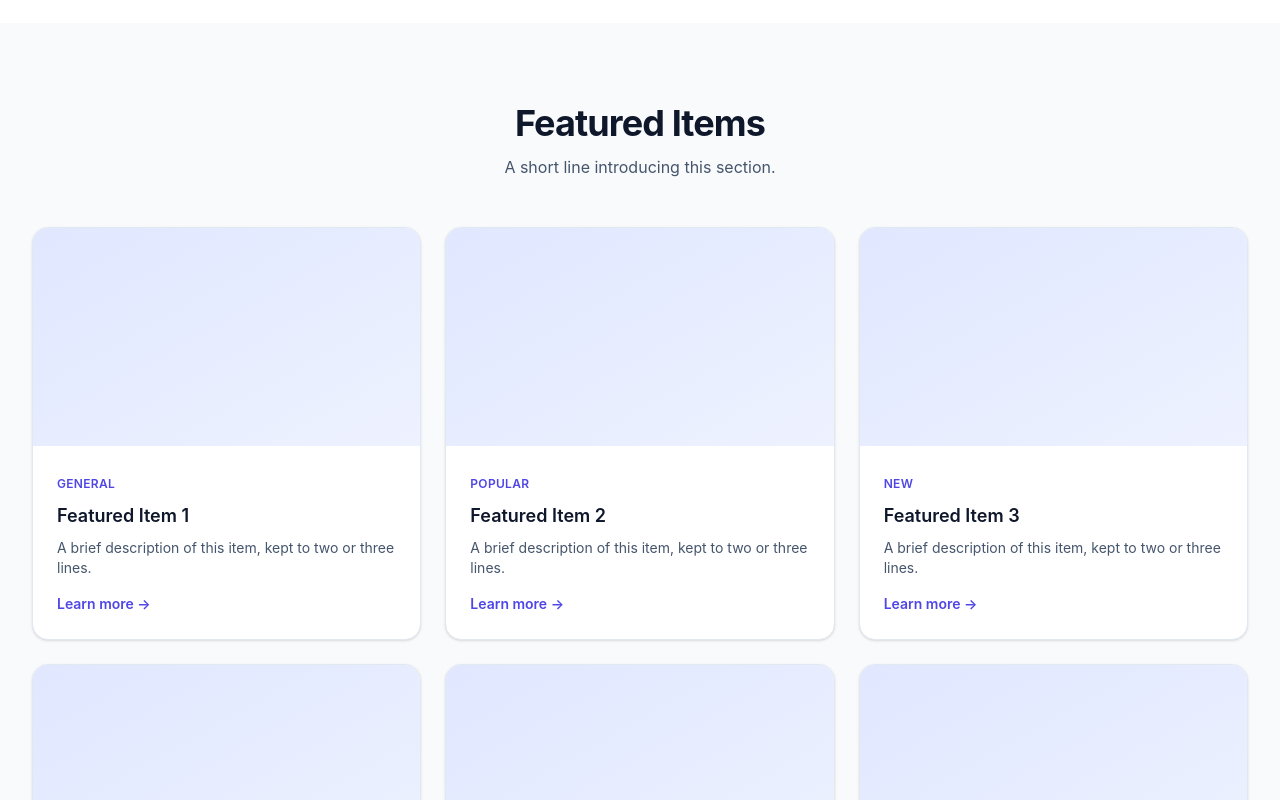
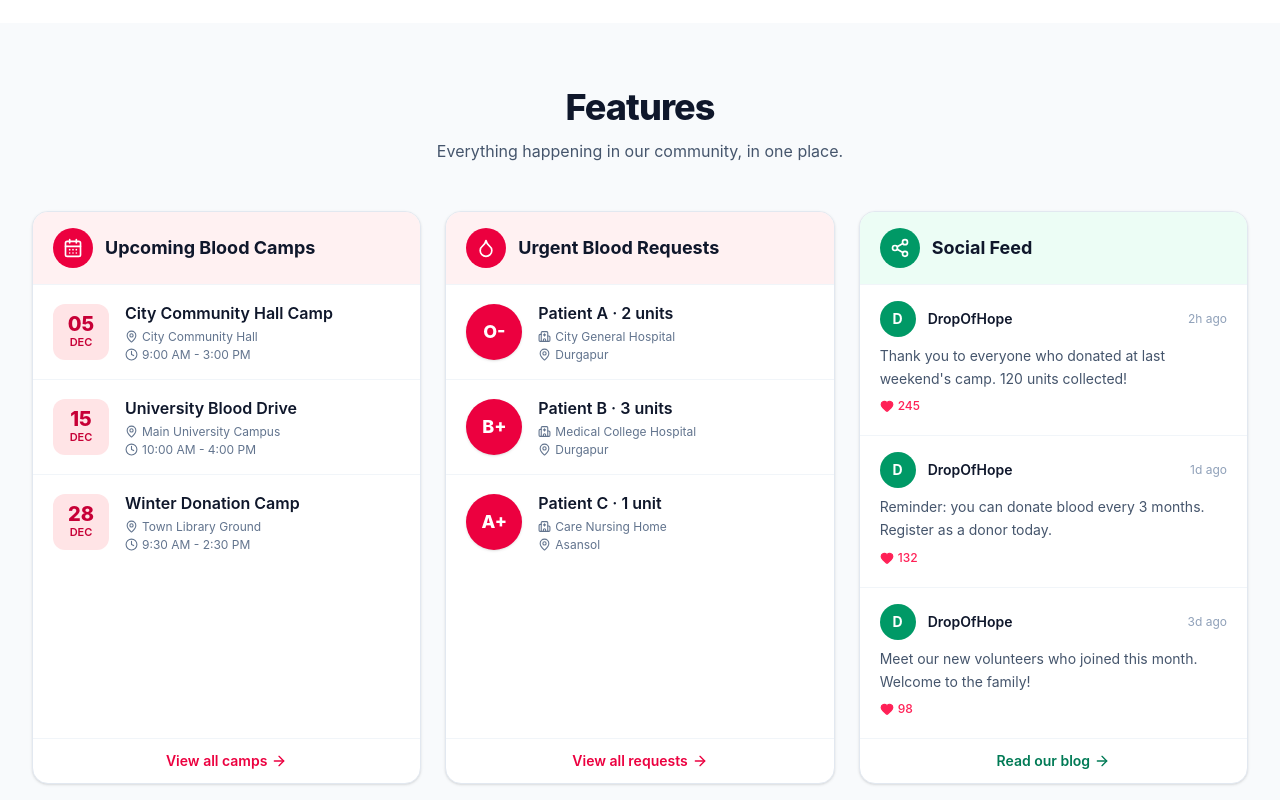
Before and after one commit to CheSubhro/dropofhope, a Vue app: page / in a window 1280 px wide. Shown: the part 1800-2600 px from the top of the page. Built offline with nearby package versions, Linux system fonts and the light colour scheme.

Commit message:
features done

```diff
--- a/src/components/home/FeaturedGrid.vue
+++ b/src/components/home/FeaturedGrid.vue
@@ -1,28 +1,108 @@
 <script setup>
-defineProps({ featured: { type: Object, required: true } })
+import { ArrowRight, CalendarDays, Droplet, Share2, MapPin, Clock, Hospital, Heart } from 'lucide-vue-next'
+
+defineProps({ features: { type: Object, required: true } })
 </script>
 
 <template>
-  <section id="featured" class="bg-slate-50 py-20">
+  <section class="bg-slate-50 py-16">
     <div class="mx-auto max-w-7xl px-4 sm:px-6 lg:px-8">
       <div class="mx-auto max-w-2xl text-center">
-        <h2 class="text-3xl font-bold tracking-tight sm:text-4xl">{{ featured.title }}</h2>
-        <p class="mt-3 text-slate-600">{{ featured.subtitle }}</p>
+        <h2 class="text-3xl font-extrabold tracking-tight text-slate-900 sm:text-4xl">{{ features.title }}</h2>
+        <p class="mt-3 text-slate-600">{{ features.subtitle }}</p>
       </div>
 
-      <div class="mt-12 grid gap-6 sm:grid-cols-2 lg:grid-cols-3">
-        <article v-for="item in featured.items" :key="item.id"
-                 class="group overflow-hidden rounded-2xl border border-slate-200 bg-white shadow-sm transition hover:-translate-y-1 hover:shadow-md">
-          <img v-if="item.image" :src="item.image" :alt="item.title" class="aspect-video w-full object-cover" />
-          <div v-else class="aspect-video w-full bg-gradient-to-br from-brand-100 to-brand-50"></div>
-          <div class="p-6">
-            <span class="text-xs font-semibold uppercase tracking-wide text-brand-600">{{ item.category }}</span>
-            <h3 class="mt-2 text-lg font-semibold text-slate-900">{{ item.title }}</h3>
-            <p class="mt-2 text-sm text-slate-600">{{ item.description }}</p>
-            <a :href="item.href" class="mt-4 inline-block text-sm font-semibold text-brand-600 group-hover:text-brand-700">
-              Learn more →
-            </a>
-          </div>
+      <div class="mt-12 grid gap-6 lg:grid-cols-3">
+        <!-- Upcoming Blood Camps -->
+        <article class="flex flex-col overflow-hidden rounded-2xl border border-slate-200 bg-white shadow-sm">
+          <header class="flex items-center gap-3 border-b border-slate-100 bg-rose-50 px-5 py-4">
+            <span class="flex h-10 w-10 items-center justify-center rounded-full bg-rose-600 text-white">
+              <CalendarDays :size="20" />
+            </span>
+            <h3 class="text-lg font-bold text-slate-900">{{ features.camps.title }}</h3>
+          </header>
+
+          <ul class="flex-1 divide-y divide-slate-100">
+            <li v-for="c in features.camps.items" :key="c.id">
+              <RouterLink :to="c.to" class="flex items-center gap-4 px-5 py-4 transition hover:bg-rose-50/60">
+                <span class="flex h-14 w-14 shrink-0 flex-col items-center justify-center rounded-xl bg-rose-100 text-rose-700">
+                  <span class="text-xl font-extrabold leading-none">{{ c.day }}</span>
+                  <span class="text-[11px] font-semibold uppercase">{{ c.month }}</span>
+                </span>
+                <span class="min-w-0">
+                  <span class="block truncate font-semibold text-slate-900">{{ c.name }}</span>
+                  <span class="mt-1 flex items-center gap-1 text-xs text-slate-500"><MapPin :size="13" /> {{ c.location }}</span>
+                  <span class="mt-0.5 flex items-center gap-1 text-xs text-slate-500"><Clock :size="13" /> {{ c.time }}</span>
+                </span>
+              </RouterLink>
+            </li>
+          </ul>
+
+          <RouterLink :to="features.camps.link.to"
+                      class="flex items-center justify-center gap-1 border-t border-slate-100 px-5 py-3 text-sm font-semibold text-rose-600 hover:bg-rose-50">
+            {{ features.camps.link.label }} <ArrowRight :size="16" />
+          </RouterLink>
+        </article>
+
+        <!-- Urgent Blood Requests -->
+        <article class="flex flex-col overflow-hidden rounded-2xl border border-slate-200 bg-white shadow-sm">
+          <header class="flex items-center gap-3 border-b border-slate-100 bg-rose-50 px-5 py-4">
+            <span class="flex h-10 w-10 items-center justify-center rounded-full bg-rose-600 text-white">
+              <Droplet :size="20" />
+            </span>
+            <h3 class="text-lg font-bold text-slate-900">{{ features.requests.title }}</h3>
+          </header>
+
+          <ul class="flex-1 divide-y divide-slate-100">
+            <li v-for="r in features.requests.items" :key="r.id">
+              <RouterLink :to="r.to" class="flex items-center gap-4 px-5 py-4 transition hover:bg-rose-50/60">
+                <span class="flex h-14 w-14 shrink-0 items-center justify-center rounded-full bg-rose-600 text-lg font-extrabold text-white shadow">
+                  {{ r.group }}
+                </span>
+                <span class="min-w-0">
+                  <span class="block font-semibold text-slate-900">{{ r.patient }} · {{ r.units }} unit{{ r.units > 1 ? 's' : '' }}</span>
+                  <span class="mt-1 flex items-center gap-1 truncate text-xs text-slate-500"><Hospital :size="13" /> {{ r.hospital }}</span>
+                  <span class="mt-0.5 flex items-center gap-1 text-xs text-slate-500"><MapPin :size="13" /> {{ r.location }}</span>
+                </span>
+              </RouterLink>
+            </li>
+          </ul>
+
+          <RouterLink :to="features.requests.link.to"
+                      class="flex items-center justify-center gap-1 border-t border-slate-100 px-5 py-3 text-sm font-semibold text-rose-600 hover:bg-rose-50">
+            {{ features.requests.link.label }} <ArrowRight :size="16" />
+          </RouterLink>
+        </article>
+
+        <!--  Social Feed -->
+        <article class="flex flex-col overflow-hidden rounded-2xl border border-slate-200 bg-white shadow-sm">
+          <header class="flex items-center gap-3 border-b border-slate-100 bg-emerald-50 px-5 py-4">
+            <span class="flex h-10 w-10 items-center justify-center rounded-full bg-emerald-600 text-white">
+              <Share2 :size="20" />
+            </span>
+            <h3 class="text-lg font-bold text-slate-900">{{ features.feed.title }}</h3>
+          </header>
+
+          <ul class="flex-1 divide-y divide-slate-100">
+            <li v-for="p in features.feed.items" :key="p.id" class="px-5 py-4">
+              <div class="flex items-center gap-3">
+                <span class="flex h-9 w-9 items-center justify-center rounded-full bg-emerald-600 text-sm font-bold text-white">
+                  {{ p.author.charAt(0) }}
+                </span>
+                <span class="text-sm font-semibold text-slate-900">{{ p.author }}</span>
+                <span class="ml-auto text-xs text-slate-400">{{ p.time }}</span>
+              </div>
+              <p class="mt-2 text-sm leading-relaxed text-slate-600">{{ p.text }}</p>
+              <span class="mt-2 inline-flex items-center gap-1 text-xs font-medium text-rose-500">
+                <Heart :size="14" fill="currentColor" /> {{ p.likes }}
+              </span>
+            </li>
+          </ul>
+
+          <RouterLink :to="features.feed.link.to"
+                      class="flex items-center justify-center gap-1 border-t border-slate-100 px-5 py-3 text-sm font-semibold text-emerald-700 hover:bg-emerald-50">
+            {{ features.feed.link.label }} <ArrowRight :size="16" />
+          </RouterLink>
         </article>
       </div>
     </div>
--- a/src/data/mockData.js
+++ b/src/data/mockData.js
@@ -71,17 +71,36 @@ export const homeMock = {
       ],
     },
   },
-  featured: {
-    title: 'Featured Items',
-    subtitle: 'A short line introducing this section.',
-    items: Array.from({ length: 6 }, (_, i) => ({
-      id: i + 1,
-      title: `Featured Item ${i + 1}`,
-      description: 'A brief description of this item, kept to two or three lines.',
-      category: ['General', 'Popular', 'New'][i % 3],
-      image: null, // later: a real URL from the API
-      href: `/items/${i + 1}`,
-    })),
+    features: {
+    title: 'Features',
+    subtitle: 'Everything happening in our community, in one place.',
+    camps: {
+      title: 'Upcoming Blood Camps',
+      link: { label: 'View all camps', to: '/camp-registration' },
+      items: [
+        { id: 1, name: 'City Community Hall Camp', day: '05', month: 'Dec', time: '9:00 AM - 3:00 PM', location: 'City Community Hall', to: '/camp-registration' },
+        { id: 2, name: 'University Blood Drive', day: '15', month: 'Dec', time: '10:00 AM - 4:00 PM', location: 'Main University Campus', to: '/camp-registration' },
+        { id: 3, name: 'Winter Donation Camp', day: '28', month: 'Dec', time: '9:30 AM - 2:30 PM', location: 'Town Library Ground', to: '/camp-registration' },
+      ],
+    },
+    requests: {
+      title: 'Urgent Blood Requests',
+      link: { label: 'View all requests', to: '/request-blood' },
+      items: [
+        { id: 1, group: 'O-', patient: 'Patient A', units: 2, hospital: 'City General Hospital', location: 'Durgapur', to: '/request-blood' },
+        { id: 2, group: 'B+', patient: 'Patient B', units: 3, hospital: 'Medical College Hospital', location: 'Durgapur', to: '/request-blood' },
+        { id: 3, group: 'A+', patient: 'Patient C', units: 1, hospital: 'Care Nursing Home', location: 'Asansol', to: '/request-blood' },
+      ],
+    },
+    feed: {
+      title: 'Social Feed',
+      link: { label: 'Read our blog', to: '/blog' },
+      items: [
+        { id: 1, author: 'DropOfHope', time: '2h ago', text: 'Thank you to everyone who donated at last weekend\'s camp. 120 units collected!', likes: 245 },
+        { id: 2, author: 'DropOfHope', time: '1d ago', text: 'Reminder: you can donate blood every 3 months. Register as a donor today.', likes: 132 },
+        { id: 3, author: 'DropOfHope', time: '3d ago', text: 'Meet our new volunteers who joined this month. Welcome to the family!', likes: 98 },
+      ],
+    },
   },
   testimonials: [
     { id: 1, quote: 'This is a placeholder testimonial that shows how real feedback will look.', author: 'Jane Doe', role: 'Customer' },
--- a/src/views/HomeView.vue
+++ b/src/views/HomeView.vue
@@ -28,7 +28,7 @@ const { data, loading, error, reload } = useAsyncData(getHomeData)
     <HeroSection :hero="data.hero" />
     <StatsBar :links="data.quickLinks" />
     <AboutSection :section="data.aboutSection" />
-    <FeaturedGrid :featured="data.featured" />
+    <FeaturedGrid :features="data.features" />
     <TestimonialList :testimonials="data.testimonials" />
   </template>
 </template>
```
